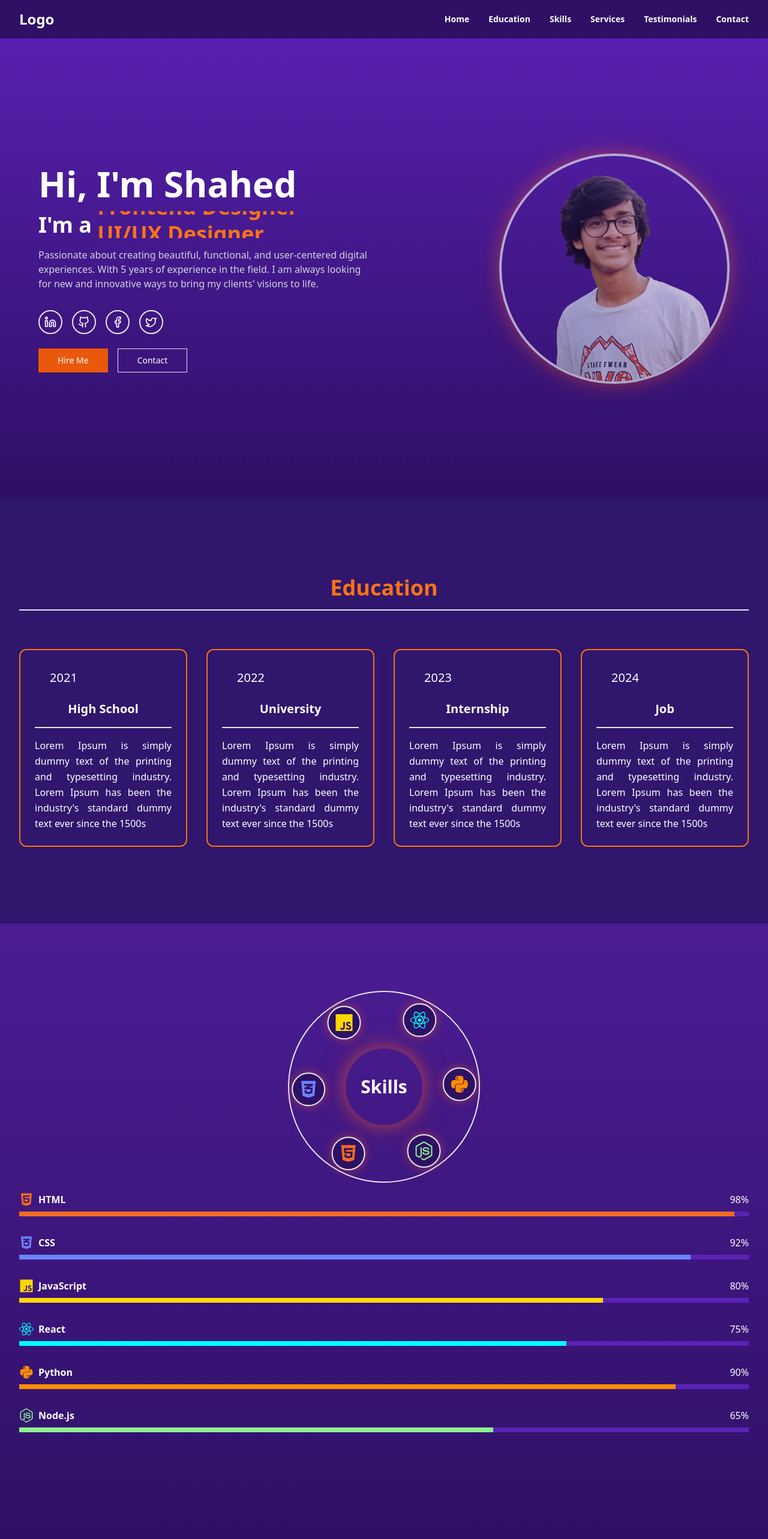
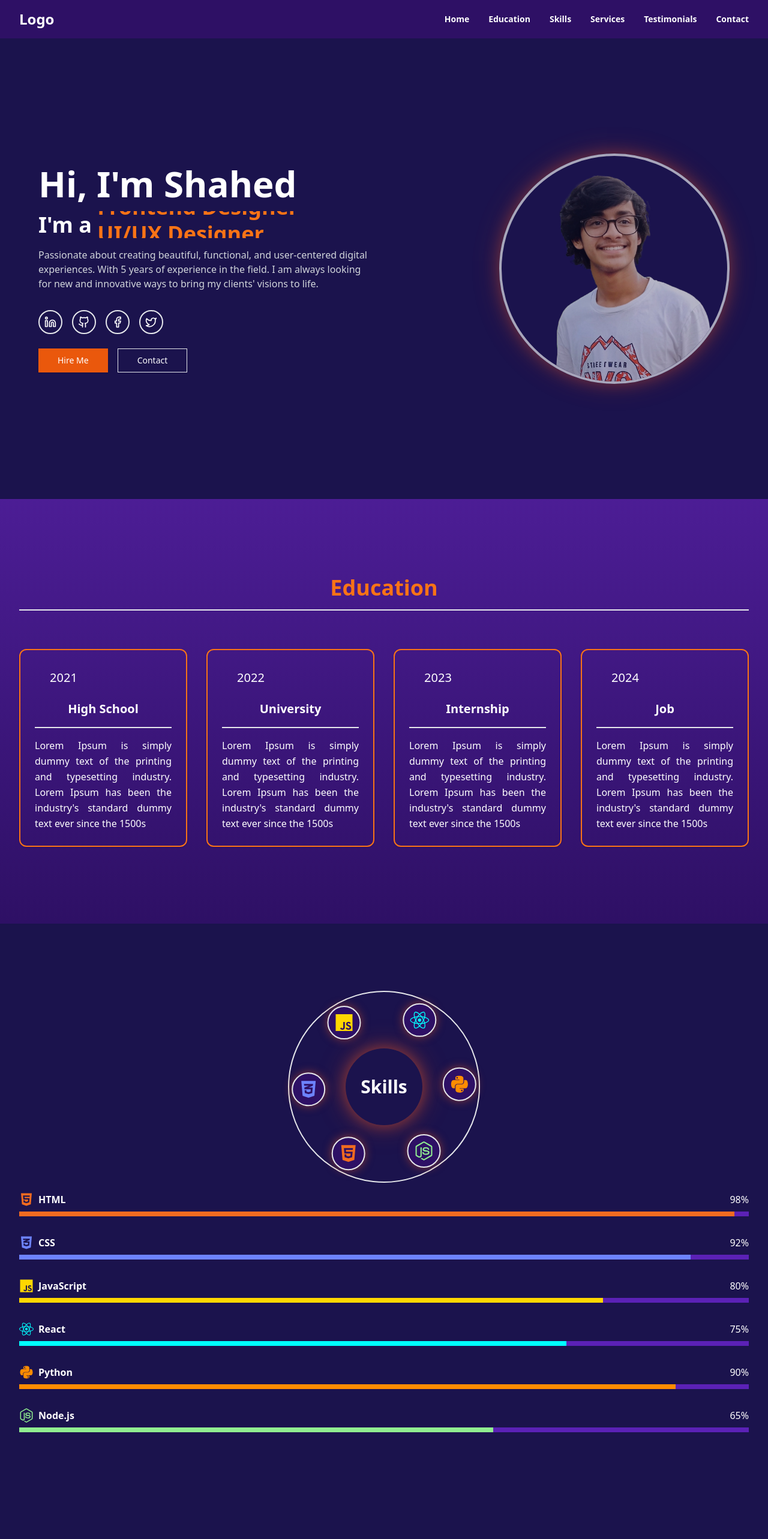
Before and after one commit to salman-bd/simple-portfolio, a Next.js app: page / in a window 1280 px wide. Shown: the top 2566 px of the page at 60% size. Built offline with nearby package versions, Linux system fonts and the light colour scheme.

Commit message:
modify the files

```diff
--- a/src/app/globals.css
+++ b/src/app/globals.css
@@ -3,14 +3,14 @@
 @import 'tailwindcss/utilities';
 
 :root {
-  --background: #30166d;
+  --background: #1b134d;
 
   --foreground: #171717;
 }
 
 @media (prefers-color-scheme: dark) {
   :root {
-    --background: #0a0a0a;
+    --background: #e65918;
     --foreground: #ededed;
   }
 }
--- a/src/components/contact.tsx
+++ b/src/components/contact.tsx
@@ -6,7 +6,7 @@ import { Textarea } from "@/components/ui/textarea"
 
 export function Contact() {
   return (
-    <section id="contact" className="py-20 bg-secondary-dark">
+    <section id="contact" className="py-20 bg-violet-950 overflow-hidden">
       <div className="container max-w-2xl">
         <h2 className="text-4xl font-heading font-bold text-center text-orange-500 border-b-2 border-primary-secondary mb-16 pb-4">
           Contact <span className="text-primary-tertiary">Me</span>
--- a/src/components/education.tsx
+++ b/src/components/education.tsx
@@ -31,7 +31,7 @@ const educationData = [
 
 export function Education() {
   return (
-    <section id="education" className=" bg-secondary-dark">
+    <section id="education" className="bg-gradient-to-b from-violet-900 to-violet-950 overflow-hidden">
       <div className="container max-w-7xl mx-auto px-4 sm:px-6 lg:px-8 py-24 md:py-32">
         <h2 className="text-4xl font-heading font-bold text-center mb-16 pb-4 text-orange-500 border-b-2 border-primary-secondary">
           Education
--- a/src/components/footer.tsx
+++ b/src/components/footer.tsx
@@ -5,7 +5,7 @@ import { Github, Linkedin, Twitter, Facebook } from "lucide-react"
 
 export function Footer() {
   return (
-    <footer className="bg-gradient-to-b from-violet-900 to-violet-950 overflow-hidden">
+    <footer className="">
       <div className="container flex flex-col items-center gap-8 max-w-7xl mx-auto px-4 sm:px-6 lg:px-8 py-12 md:py-16">
         <div className="flex gap-4">
           {[
@@ -17,7 +17,7 @@ export function Footer() {
             <Link
               key={index}
               href={social.href}
-              className="w-10 h-10 flex items-center justify-center rounded-full border-2 border-primary-secondary text-primary-secondary hover:bg-primary-secondary hover:text-white transition-colors"
+              className="w-10 h-10 flex items-center justify-center rounded-full border-2 border-primary-secondary text-primary-secondary hover:bg-violet-950 hover:text-white transition-colors"
             >
               <social.icon className="w-5 h-5" />
             </Link>
@@ -25,7 +25,7 @@ export function Footer() {
         </div>
 
         <nav>
-          <ul className="flex flex-wrap justify-center gap-6 text-sm">
+          <ul className="flex flex-wrap justify-center gap-4 lg:gap-6 text-sm">
             <li>
               <Link href="#" className="hover:text-primary-secondary transition-colors">
                 FAQ
@@ -54,7 +54,12 @@ export function Footer() {
           </ul>
         </nav>
 
-        <p className="text-sm text-muted-foreground">&copy; Shahed Imran. All Rights Reserved</p>
+        <div className="flex justify-between gap-6">
+        <p className="text-sm text-muted-foreground">&copy; Shahed Imran</p>
+        <p className="text-sm text-muted-foreground">Developed by: Md. Abu Salman</p>
+        </div>
+
+
       </div>
     </footer>
   )
--- a/src/components/hero.tsx
+++ b/src/components/hero.tsx
@@ -5,7 +5,7 @@ import { Github, Linkedin, Twitter, Facebook } from "lucide-react"
 
 export function Hero() {
   return (
-    <section id="home" className="pt-32 pb-16 px-4 sm:px-6 lg:px-8 bg-gradient-to-b from-violet-800 to-violet-950">
+    <section id="home" className="pt-32 pb-16 px-4 sm:px-6 lg:px-8 ">
       <div className="container max-w-7xl mx-auto px-4 sm:px-6 lg:px-8 py-24 md:py-32">
         <div className="flex flex-col-reverse lg:flex-row items-center justify-between gap-12">
           <div className="flex-1 space-y-8 text-center lg:text-left">
@@ -43,7 +43,7 @@ export function Hero() {
                   <Link
                     key={index}
                     href={social.href}
-                    className="w-10 h-10 flex items-center justify-center rounded-full border-2 border-primary-secondary text-primary-secondary hover:bg-primary-secondary hover:text-white transition-all duration-300 transform hover:scale-110"
+                    className="w-10 h-10 flex items-center justify-center rounded-full border-2 border-primary-secondary text-primary-secondary hover:bg-orange-700 hover:text-white transition-all duration-300 transform hover:scale-110"
                   >
                     <social.icon className="w-5 h-5" />
                   </Link>
@@ -53,14 +53,14 @@ export function Hero() {
               <div className="flex justify-center lg:justify-start gap-4">
                 <Button
                   size="lg"
-                  className="bg-orange-600 hover:bg-violet-800 text-white transform hover:scale-105 transition-all duration-300"
+                  className="bg-orange-600 hover:bg-violet-800 text-white transform hover:scale-105 transition-all duration-200"
                 >
                   Hire Me
                 </Button>
                 <Button
                   size="lg"
                   variant="outline"
-                  className="border-primary-secondary text-white hover:bg-orange-600 transform hover:scale-105 transition-all duration-300"
+                  className="border-primary-secondary text-white hover:bg-orange-600 transform hover:scale-105 transition-all duration-200"
                 >
                   Contact
                 </Button>
--- a/src/components/services.tsx
+++ b/src/components/services.tsx
@@ -27,7 +27,7 @@ const services = [
 
 export function Services() {
   return (
-    <section id="services" className="bg-secondary-dark">
+    <section id="services" className="bg-gradient-to-b from-violet-900 to-violet-950 overflow-hidden">
       <div className="container max-w-7xl mx-auto px-4 sm:px-6 lg:px-8 py-24 md:py-32">
         <h2 className="text-4xl font-heading font-bold text-center mb-16 pb-4 border-b-2 border-white">Services</h2>
         <div className="grid grid-cols-1 md:grid-cols-2 gap-8">
--- a/src/components/skills.tsx
+++ b/src/components/skills.tsx
@@ -17,7 +17,7 @@ export function Skills() {
   const [hoveredSkill, setHoveredSkill] = useState<string | null>(null)
 
   return (
-    <section id="skills" className="py-20 bg-gradient-to-b from-violet-900 to-violet-950 overflow-hidden">
+    <section id="skills" className="py-20">
       <div className="container  text-white max-w-7xl mx-auto px-4 sm:px-6 lg:px-8 py-24 md:py-32">
         <motion.div
           className="relative mb-20"
--- a/src/components/testimonials.tsx
+++ b/src/components/testimonials.tsx
@@ -22,7 +22,7 @@ const testimonials = [
 
 export function Testimonials() {
   return (
-    <section id="testimonials" className="bg-gradient-to-b from-violet-900 to-violet-950 overflow-hidden">
+    <section id="testimonials" className="">
       <div className="container max-w-7xl mx-auto px-4 sm:px-6 lg:px-8 py-24 md:py-32">
         <h2 className="text-4xl font-heading font-bold text-center mb-16 pb-4 text-primary-tertiary border-b-2 border-primary-secondary">
           Testimonials
```
